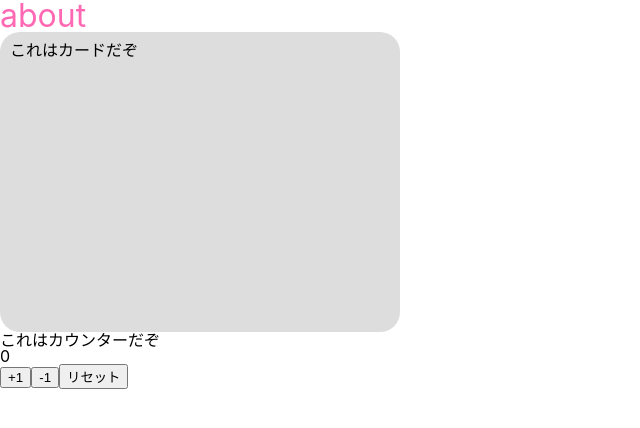
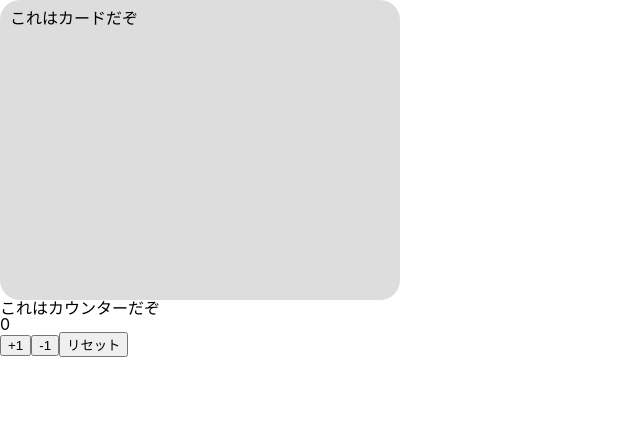
Before and after one commit to SonedaYusuke/next-template, a Next.js app: page /about in a window 1280 px wide. Shown: the top 428 px of the page, without its empty margins (0-640 px from the left). Built offline with nearby package versions, Linux system fonts and the light colour scheme.

Commit message:
色々修正

```diff
--- a/src/pages/about.tsx
+++ b/src/pages/about.tsx
@@ -1,16 +1,13 @@
-import React, { VFC } from "react"
+import { VFC } from "react"
 
 import Card from "~/components/Card"
 import Counter from "~/components/Counter"
 
-import { PinkText } from "~/styles/button"
-
 const About: VFC = () => {
   return (
     <div>
-      <PinkText>about</PinkText>
-      <Card></Card>
-      <Counter></Counter>
+      <Card />
+      <Counter />
     </div>
   )
 }
--- a/src/pages/index.tsx
+++ b/src/pages/index.tsx
@@ -1,5 +1,4 @@
-import React, { VFC } from "react"
-
+import { VFC } from "react"
 import Link from "next/link"
 
 const Index: VFC = () => {
--- a/src/pages/recoilTodo.tsx
+++ b/src/pages/recoilTodo.tsx
@@ -1,4 +1,4 @@
-import React, { VFC } from "react"
+import { VFC } from "react"
 
 import Todo from "~/components/Todo"
 
@@ -6,7 +6,7 @@ const Recoil: VFC = () => {
   return (
     <div>
       <h1>recoilによるTODOリスト</h1>
-      <Todo></Todo>
+      <Todo />
     </div>
   )
 }
--- a/src/pages/timer.tsx
+++ b/src/pages/timer.tsx
@@ -1,11 +1,11 @@
-import React, { VFC } from "react"
+import { VFC } from "react"
 
 import Timer from "~/components/Timer"
 
 const About: VFC = () => {
   return (
     <div>
-      <Timer></Timer>
+      <Timer />
     </div>
   )
 }
--- a/src/styles/button.tsx
+++ b/src/styles/button.tsx
@@ -1,6 +1,6 @@
-import styled from "@emotion/styled"
+import { css } from "@emotion/react"
 
-export const PinkText = styled.div`
+export const PinkText = css`
   color: hotpink;
   font-size: 32px;
 `
```
Also changed, not shown: src/pages/recoil.tsx (+5 -5 lines).
